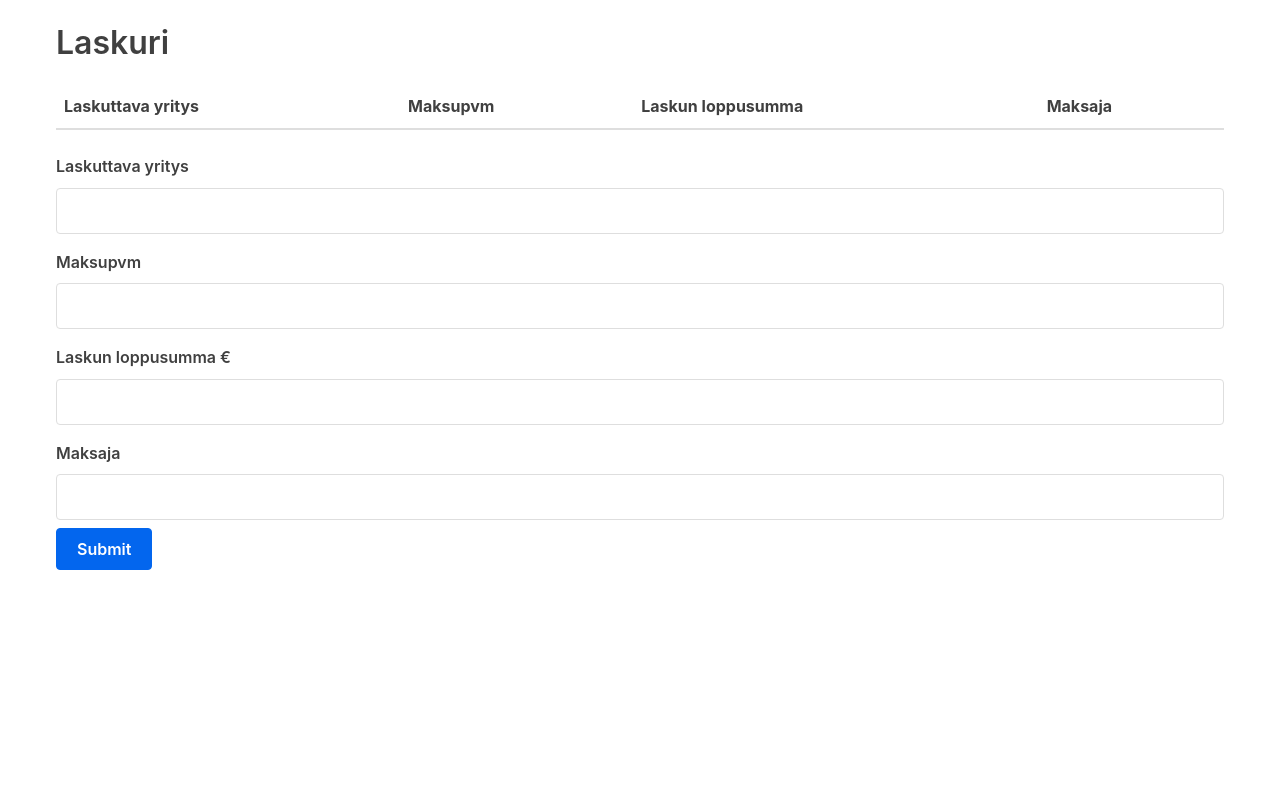
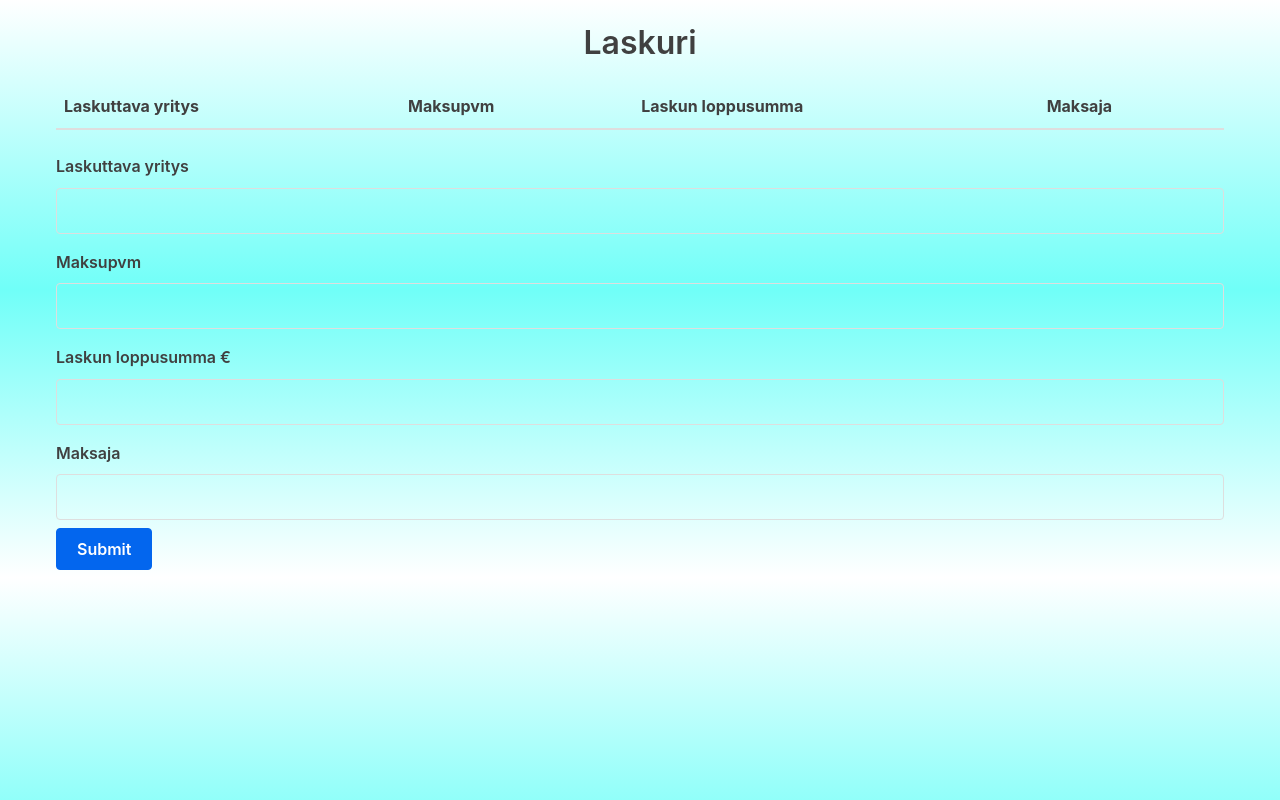
Before and after one commit to tkyosti/JS_harjoitustyo, a React (Create React App) app: page / in a window 1280 px wide. Built offline with nearby package versions, Linux system fonts and the light colour scheme; the HTML template or start-up script is replaced by a standard one.

Commit message:
Otsikko keskitetty ja taustan väri vaihdettu.

```diff
--- a/index.css
+++ b/index.css
@@ -48,6 +48,9 @@ h1 {
   font-size: 2em;
   margin: 0.67em 0; }
 
+  h2{
+    text-align: center;
+  }
 /* Grouping content
    ========================================================================== */
 /**
@@ -340,7 +343,7 @@ html {
 
 body {
   color: #404040;
-  background: white;
+   background-image: linear-gradient(white,rgb(112, 255, 248), white);
   font-size: 1rem; }
 
 p,
```
